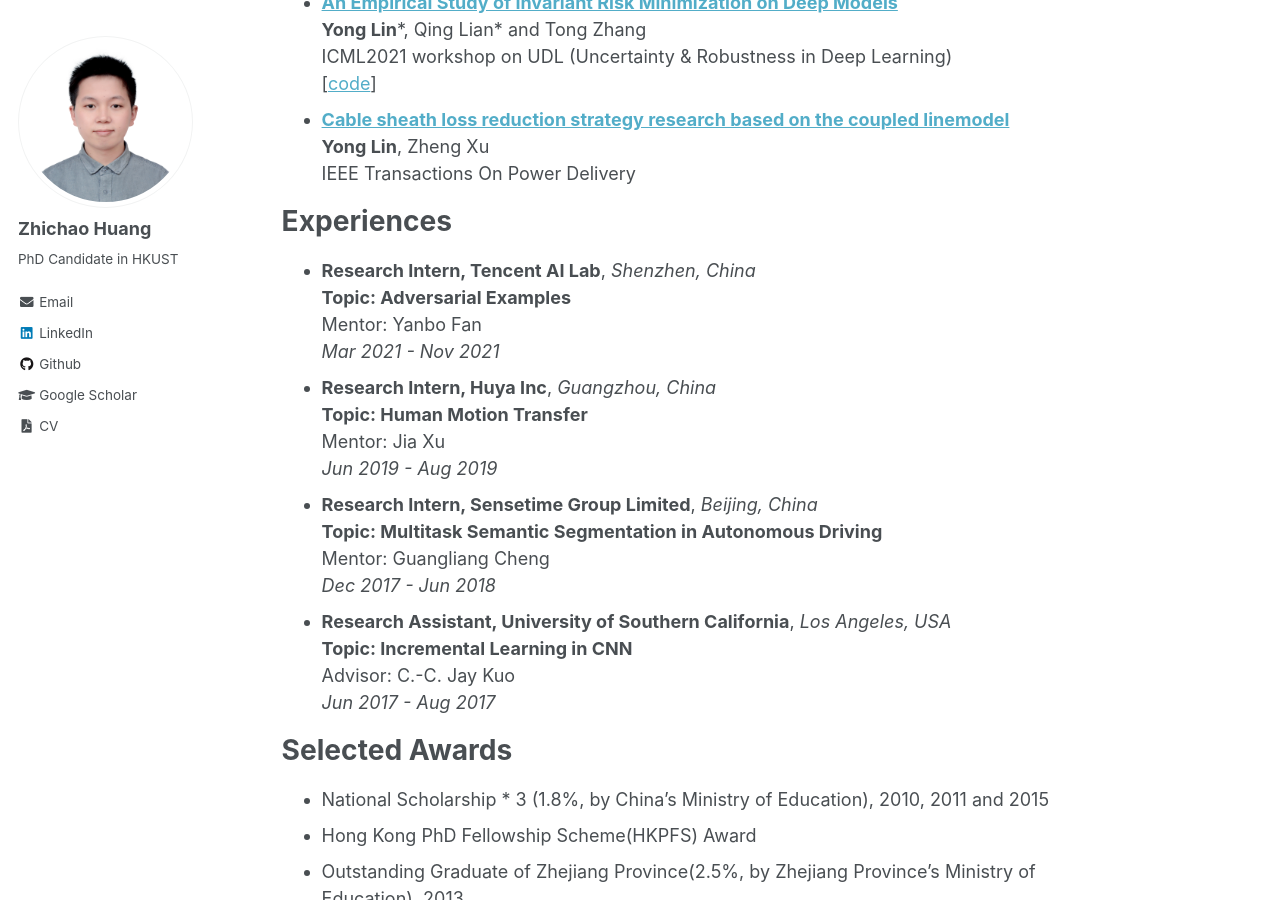
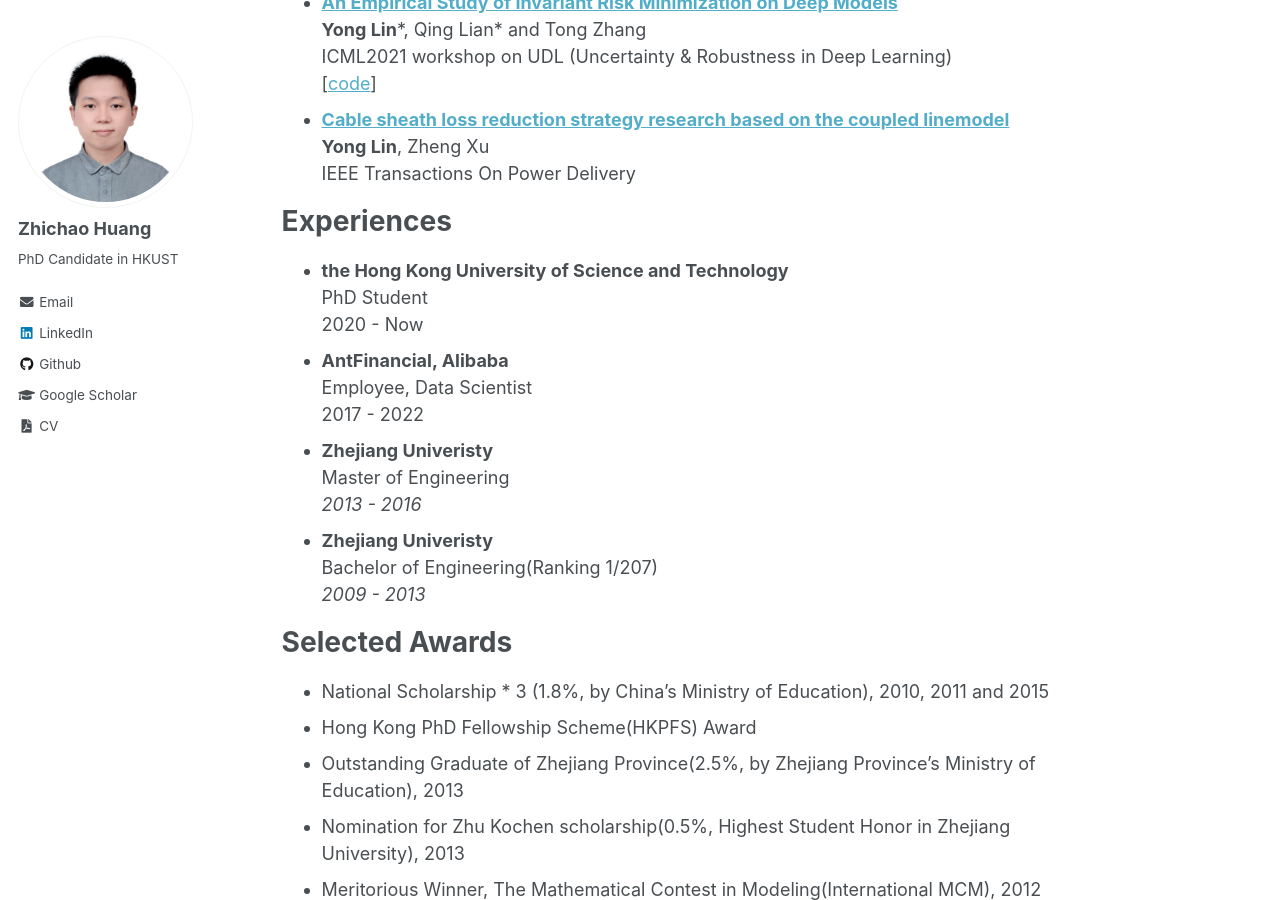
Before and after one commit to linyongver/PersaonalWeb, a Jekyll site: the page built from _pages/about.md, in a window 1280 px wide and 900 px high, scrolled down 1161 px. Built offline with Jekyll 4.4.1, drawn with Linux system fonts in a browser that asks for light colours.

Commit message:
Update about.md

```diff
--- a/_pages/about.md
+++ b/_pages/about.md
@@ -50,22 +50,18 @@ I have lunched a blog on Invariant Risk Minimization [here](https://zhuanlan.zhi
 
 
 # Experiences
-- **Research Intern, Tencent AI Lab**, *Shenzhen, China*
-  <br />**Topic: Adversarial Examples**
-  <br />Mentor: Yanbo Fan
-  <br />*Mar 2021 - Nov 2021*
-- **Research Intern, Huya Inc**, *Guangzhou, China*
-  <br />**Topic: Human Motion Transfer**
-  <br />Mentor: Jia Xu
-  <br />*Jun 2019 - Aug 2019*
-- **Research Intern, Sensetime Group Limited**, *Beijing, China*
-  <br />**Topic: Multitask Semantic Segmentation in Autonomous Driving**
-  <br />Mentor: Guangliang Cheng
-  <br />*Dec 2017 - Jun 2018*
-- **Research Assistant, University of Southern California**, *Los Angeles, USA*
-  <br />**Topic: Incremental Learning in CNN**
-  <br />Advisor: C.-C. Jay Kuo
-  <br />*Jun 2017 - Aug 2017*
+- **the Hong Kong University of Science and Technology**
+  <br />PhD Student
+  <br />2020 - Now
+- **AntFinancial, Alibaba**
+  <br />Employee, Data Scientist
+  <br />2017 - 2022
+- **Zhejiang Univeristy**
+  <br />Master of Engineering
+  <br />*2013 - 2016*
+- **Zhejiang Univeristy**
+  <br />Bachelor of Engineering(Ranking 1/207)
+  <br />*2009 - 2013*
 
 # Selected Awards
 - National Scholarship  * 3 (1.8%, by China’s Ministry of Education), 2010, 2011 and 2015
```
